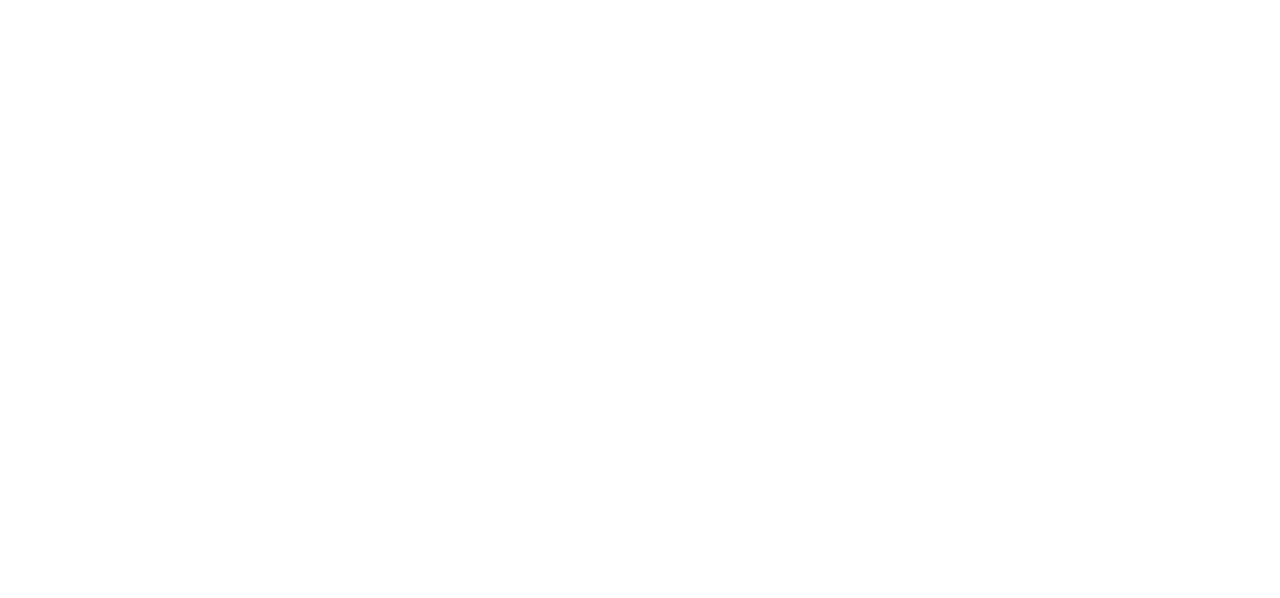
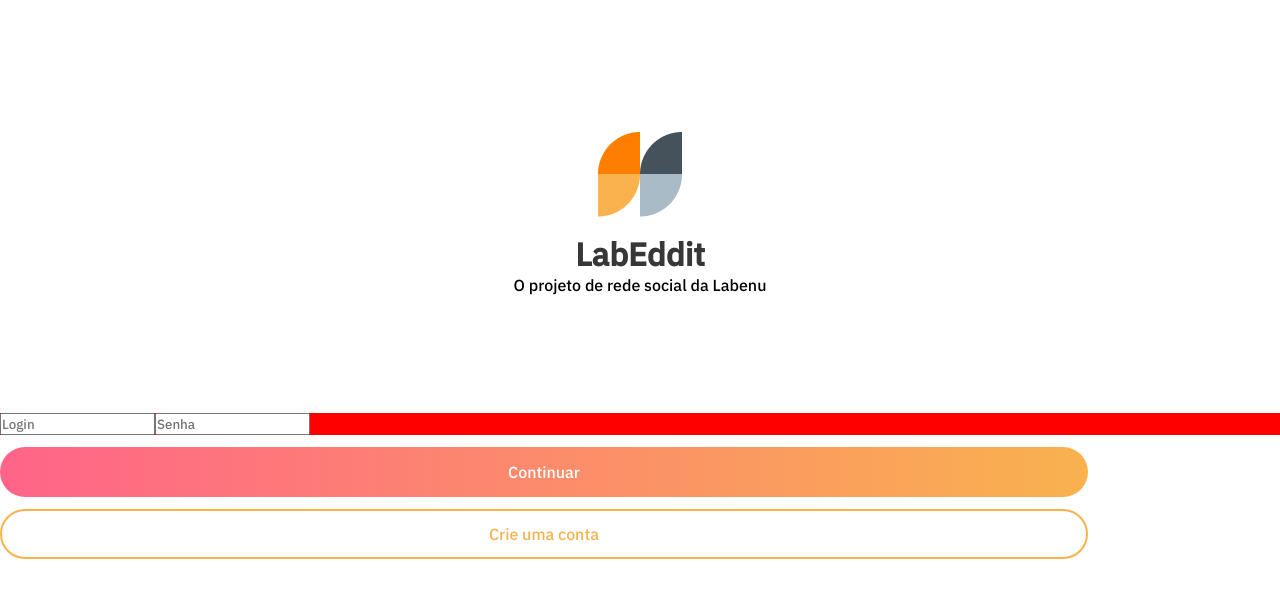
Before and after one commit to future4code/ailton-Gabriel-Ferreira, a React (Create React App) app in the folder modulo3/projeto-labeddit/: page /login in a window 1280 px wide. Before the commit this address had no page. Shown: the top 598 px of the page. Built offline with nearby package versions, Linux system fonts and the light colour scheme.

Commit message:
Consigo caputrar os inputs da tela de login

```diff
--- /dev/null
+++ b/modulo3/projeto-labeddit/src/components/Input/Input.js
@@ -0,0 +1,10 @@
+import React from "react";
+export const Input = ({placeholder, type, name, value, onChange}) => {
+  return <input
+  placeholder={placeholder}
+  type={type}
+  name={name}
+  value={value}
+  onChange={onChange}
+/>
+};
--- /dev/null
+++ b/modulo3/projeto-labeddit/src/components/Input/InputStyle.js
@@ -0,0 +1 @@
+import styled from "styled-components";
--- a/modulo3/projeto-labeddit/src/global/GlobalStyle.js
+++ b/modulo3/projeto-labeddit/src/global/GlobalStyle.js
@@ -13,11 +13,12 @@
 export const Titulo = styled.h1`
   font-size: ${(props) => props.tamanho};
   font-weight: 700;
-  color: #141414;
+  color: #373737;
 `;
 
 export const Texto = styled.p`
   font-size: ${(props) => props.tamanho};
+  color: #000;
 `;
 
 export const Botao = styled.button`
@@ -29,3 +30,7 @@
   width: 85%;
   height: 50px;
 `;
+
+export const LogoImg = styled.img`
+  width: 84px;
+`;
--- /dev/null
+++ b/modulo3/projeto-labeddit/src/hooks/useForm.js
@@ -0,0 +1,19 @@
+import { useState } from "react";
+
+const useForm = (initialState) => {
+  const [form, setForm] = useState(initialState);
+
+  const onChange = (event) => {
+    console.log(form)
+    const { name, value } = event.target;
+    setForm({ ...form, [name]: value });
+  };
+
+  const cleanFields = () => {
+    setForm(initialState);
+  };
+
+  return { form, onChange, cleanFields };
+};
+
+export default useForm;
--- a/modulo3/projeto-labeddit/src/pages/PaginaHome.js
+++ b/modulo3/projeto-labeddit/src/pages/PaginaHome.js
@@ -1,19 +1,21 @@
 import React from "react";
 import {
   Container,
-  LogoImg,
   LogoContainer,
   ContainerTexto,
   ContainerBotao,
 } from "../styles/PaginaHomeStyle";
-import { Botao, Texto, Titulo } from "../global/GlobalStyle";
+import { Botao, Texto, Titulo, LogoImg } from "../global/GlobalStyle";
+import { useNavigate } from "react-router-dom";
+import { goToLogin } from "../routes/coordinator";
 import Logo from "../images/labenu-logo.png";
 
 export const PaginaHome = () => {
+  const navigate = useNavigate();
   return (
     <Container>
       <LogoContainer>
-        <LogoImg src={Logo} />
+        <LogoImg src={Logo} alt="logo" />
       </LogoContainer>
       <ContainerTexto>
         <Titulo tamanho={"2rem"}>LabEddit</Titulo>
@@ -25,6 +27,7 @@
           bordaRaio={"28px"}
           cor={"#fff"}
           gradiente={"linear-gradient(90deg, #FF6489 0%, #F9B24E 100%)"}
+          onClick={() => goToLogin(navigate)}
         >
           Entrar
         </Botao>
--- a/modulo3/projeto-labeddit/src/pages/PaginaLogin.js
+++ b/modulo3/projeto-labeddit/src/pages/PaginaLogin.js
@@ -1,7 +1,69 @@
-import React from 'react'
+import React, { useState, useEffect } from "react";
+import Logo from "../images/labenu-logo.png";
+import { Botao, LogoImg, Texto, Titulo } from "../global/GlobalStyle";
+import { goToCadastro, goToFeed } from "../routes/coordinator";
+import { useNavigate } from "react-router-dom";
+import {
+  Container,
+  ContainerImagem,
+  ContainerInputs,
+  ContainerTextos,
+} from "../styles/PaginaLoginStyle";
+import { Input } from "../components/Input/Input";
+import useForm from "../hooks/useForm";
 
 export const PaginaLogin = () => {
+  const { form, onChange, cleanFields } = useForm({ email: "", password: "" });
+  const login = (event) => {
+    console.log("foi");
+    event.preventDefault();
+  };
+  const navigate = useNavigate();
   return (
-    <div>PaginaLogin</div>
-  )
-}
+    <Container>
+      <ContainerImagem>
+        <LogoImg src={Logo} alt="logo" />
+      </ContainerImagem>
+      <ContainerTextos>
+        <Titulo tamanho={"2rem"}>LabEddit</Titulo>
+        <Texto tamanho={"1rem"}>O projeto de rede social da Labenu</Texto>
+      </ContainerTextos>
+      <ContainerInputs>
+        <form onSubmit={login}>
+          <Input
+            placeholder={"Login"}
+            type={"texto"}
+            name="email"
+            value={form.email}
+            onChange={onChange}
+          />
+          <Input
+            placeholder={"Senha"}
+            type={"password"}
+            name="password"
+            value={form.password}
+            onChange={onChange}
+          />
+        </form>
+      </ContainerInputs>
+      <Botao
+        borda={"none"}
+        bordaRaio={"28px"}
+        cor={"#fff"}
+        gradiente={"linear-gradient(90deg, #FF6489 0%, #F9B24E 100%)"}
+        onClick={() => goToFeed(navigate)}
+      >
+        Continuar
+      </Botao>
+      <Botao
+        borda={"2px solid #F9B24E"}
+        bordaRaio={"28px"}
+        cor={"#F9B24E"}
+        gradiente={"#fff"}
+        onClick={() => goToCadastro(navigate)}
+      >
+        Crie uma conta
+      </Botao>
+    </Container>
+  );
+};
--- a/modulo3/projeto-labeddit/src/routes/Router.js
+++ b/modulo3/projeto-labeddit/src/routes/Router.js
@@ -11,7 +11,12 @@
   return (
     <BrowserRouter>
       <Routes>
-        <Route path="/" element={<PaginaHome/>}/>
+        <Route index element={<PaginaHome/>}/>
+        <Route path="/cadastro" element={<PaginaCadastro/>}/>
+        <Route path="/login" element={<PaginaLogin/>}/>
+        <Route path="/feed" element={<PaginaFeed/>}/>
+        <Route path="/post" element={<PaginaPost/>}/>
+        <Route path="*" element={<PaginaErro/>}/>
       </Routes>
     </BrowserRouter>
   );
--- /dev/null
+++ b/modulo3/projeto-labeddit/src/routes/coordinator.js
@@ -0,0 +1,19 @@
+export const goToLogin = (navigate) => {
+    navigate('/login')
+}
+
+export const goToFeed = (navigate) => {
+    navigate('/feed')
+}
+
+export const goToHome = (navigate) => {
+    navigate('/home')
+}
+
+export const goToPost = (navigate) => {
+    navigate('/post')
+}
+
+export const goToCadastro = (navigate) => {
+    navigate('/cadastro')
+}
--- a/modulo3/projeto-labeddit/src/styles/PaginaHomeStyle.js
+++ b/modulo3/projeto-labeddit/src/styles/PaginaHomeStyle.js
@@ -4,22 +4,15 @@
   display: flex;
   flex-direction: column;
   padding: 132px 0px;
-  gap: 32px;
+  gap: 12px;
   width: 100%;
   height: 100vh;
-`;
-
-export const LogoImg = styled.img`
-  width: 84px;
 `;
 
 export const LogoContainer = styled.div`
   width: fit-content;
   height: fit-content;
-  padding: 4px;
   margin: 0 auto;
-  background-color: #fff;
-  border-radius: 12px;
 `;
 
 export const ContainerTexto = styled.section`
--- a/modulo3/projeto-labeddit/src/styles/PaginaLoginStyle.js
+++ b/modulo3/projeto-labeddit/src/styles/PaginaLoginStyle.js
@@ -0,0 +1,30 @@
+import styled from "styled-components";
+
+export const Container = styled.main`
+  display: flex;
+  flex-direction: column;
+  padding: 132px 0px;
+  gap: 12px;
+  width: 100%;
+  height: 100vh;
+`;
+
+export const ContainerImagem = styled.div`
+  width: fit-content;
+  height: fit-content;
+  margin: 0 auto;
+`;
+
+export const ContainerTextos = styled.section`
+  display: flex;
+  flex-direction: column;
+  align-items: center;
+  width: 100%;
+`;
+
+export const ContainerInputs = styled.div`
+  margin-top: 106px;
+  display: flex;
+  flex-direction: column;
+  background-color: red;
+`;
```
